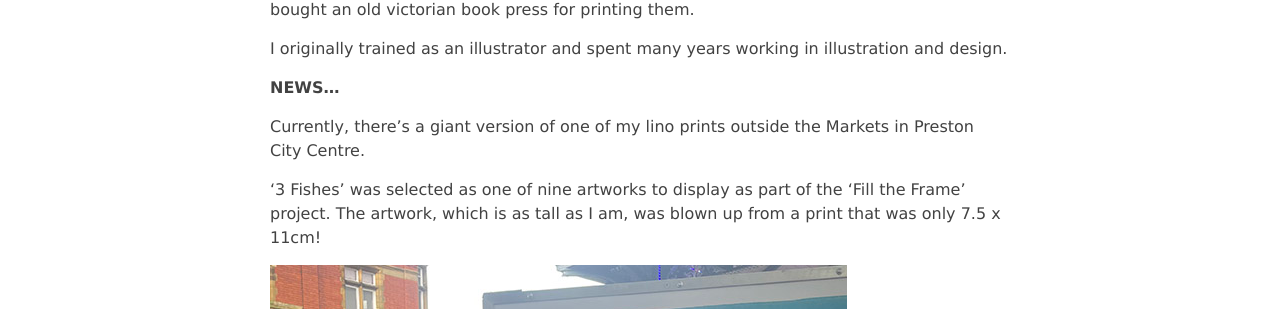
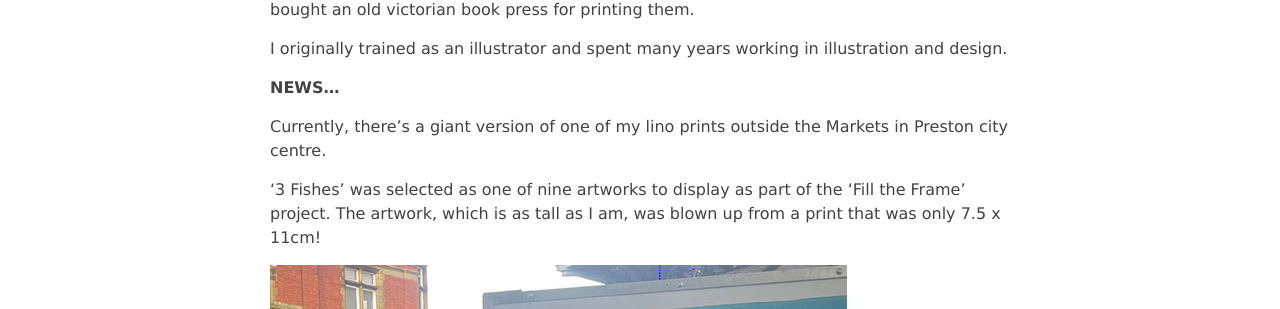
Before and after one commit to Five-Quarters/five-quarters.github.io, a Jekyll site: the page built from about.markdown, in a window 1280 px wide. Shown: the part 287-596 px from the top of the page. Built offline with Jekyll 4.4.1, drawn with Linux system fonts in a browser that asks for light colours.

```diff
--- a/about.markdown
+++ b/about.markdown
@@ -15,7 +15,7 @@ I originally trained as an illustrator and spent many years working in illustrat
 
 <b>NEWS...</b>
 
-Currently, there's a giant version of one of my lino prints outside the Markets in Preston City Centre.
+Currently, there's a giant version of one of my lino prints outside the Markets in Preston city centre.
 
 '3 Fishes' was selected as one of nine artworks to display as part of the 'Fill the Frame' project. The artwork, which is as tall as I am, was blown up from a print that was only 7.5 x 11cm!
 
```
